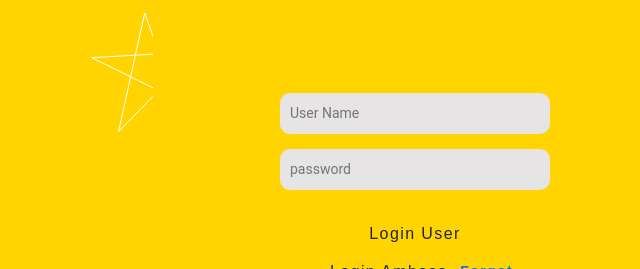
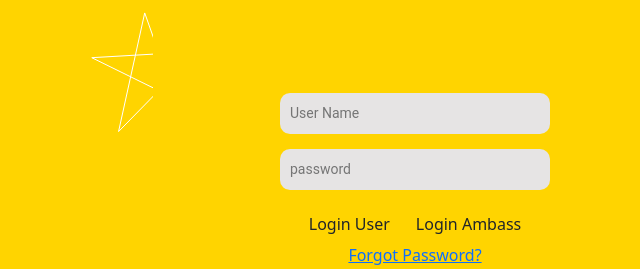
Before and after one commit to Smansarum22/Tico_App, a PHP site: page / in a window 1280 px wide. Shown: the part 357-626 px from the top of the page, without its empty margins (225-865 px from the left). Run offline with PHP 8.4, Linux system fonts and the light colour scheme.

Commit message:
revisi login

```diff
--- a/css/login.css
+++ b/css/login.css
@@ -26,7 +26,7 @@
      border-radius:10px;
 }
 
-.login-form {
+.form button {
      font-family: "Titillium Web", sans-serif;
      font-size: 14px;
      font-weight: bold;
```
